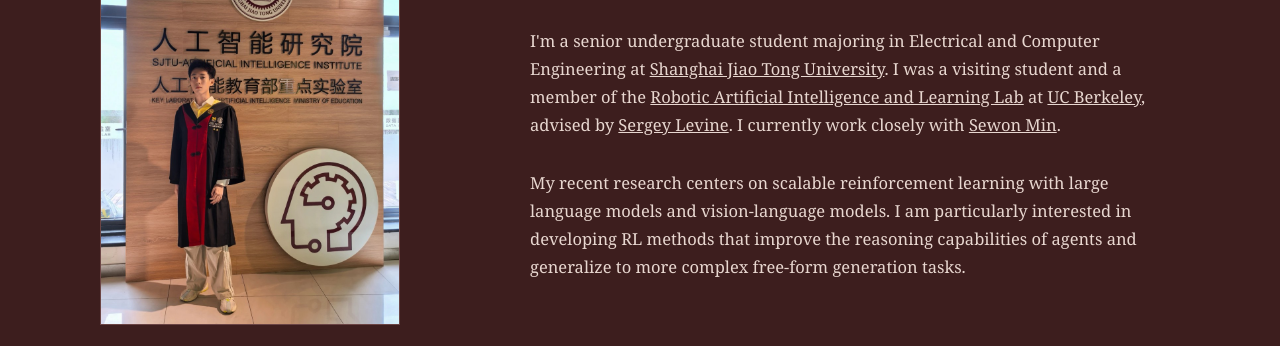
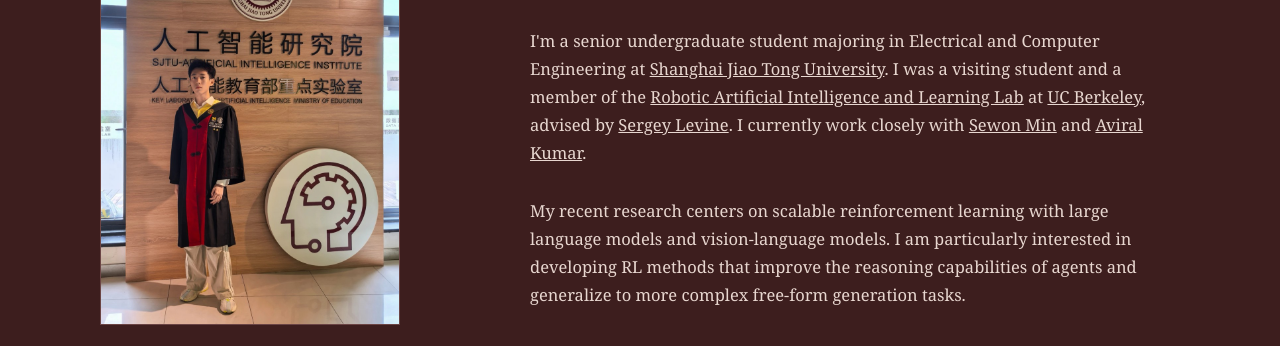
Before and after one commit to mianwu01/mianwu01.github.io, a plain HTML site: page index.html in a window 1280 px wide. Shown: the part 154-500 px from the top of the page. Drawn offline with Linux system fonts and the light colour scheme.

Commit message:
Add Aviral Kumar to current collaborations in bio
Co-Authored-By: Claude Opus 5 <noreply@anthropic.com>
Claude-Session: https://claude.ai/code/session_01BDzLPyUSrKj1mVjS9zjgaL

```diff
--- a/index.html
+++ b/index.html
@@ -576,7 +576,7 @@
             <div class="greeting">About</div>
 
             <div class="bio">
-                I'm a senior undergraduate student majoring in Electrical and Computer Engineering at <a href="https://en.sjtu.edu.cn/" target="_blank">Shanghai Jiao Tong University</a>. I was a visiting student and a member of the <a href="https://rail.eecs.berkeley.edu/" target="_blank">Robotic Artificial Intelligence and Learning Lab</a> at <a href="https://www.berkeley.edu/" target="_blank">UC Berkeley</a>, advised by <a href="https://people.eecs.berkeley.edu/~svlevine/" target="_blank">Sergey Levine</a>. I currently work closely with <a href="https://www.sewonmin.com/" target="_blank">Sewon Min</a>.
+                I'm a senior undergraduate student majoring in Electrical and Computer Engineering at <a href="https://en.sjtu.edu.cn/" target="_blank">Shanghai Jiao Tong University</a>. I was a visiting student and a member of the <a href="https://rail.eecs.berkeley.edu/" target="_blank">Robotic Artificial Intelligence and Learning Lab</a> at <a href="https://www.berkeley.edu/" target="_blank">UC Berkeley</a>, advised by <a href="https://people.eecs.berkeley.edu/~svlevine/" target="_blank">Sergey Levine</a>. I currently work closely with <a href="https://www.sewonmin.com/" target="_blank">Sewon Min</a> and <a href="https://aviralkumar2907.github.io/" target="_blank">Aviral Kumar</a>.
             </div>
 
             <div class="bio">
```
